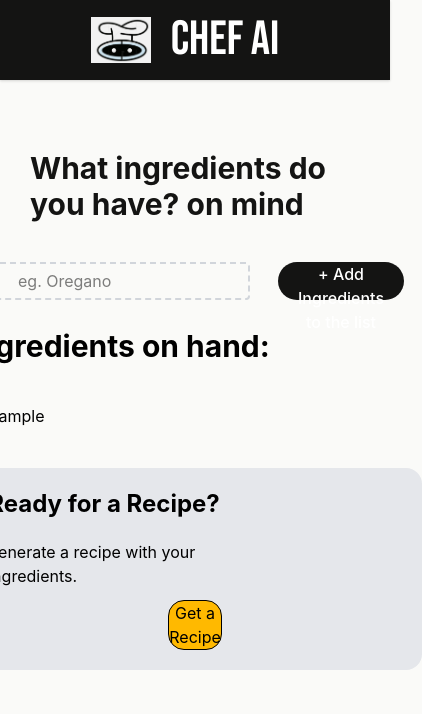
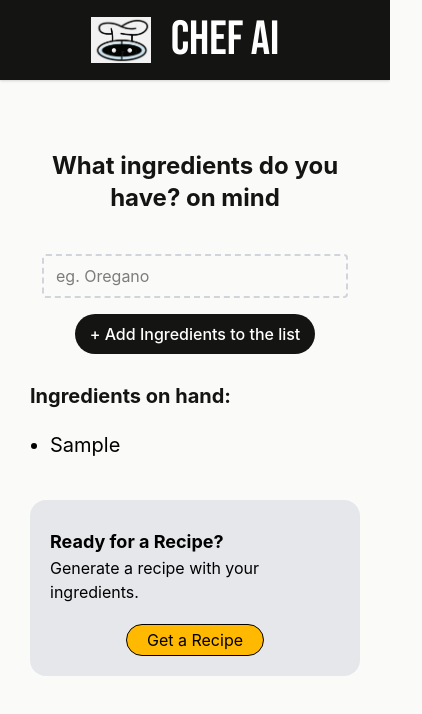
Before and after one commit to SIRAJUDEEN-I/Chef_AI, a React (Vite) app: page / in a window 390 px wide. Both pictures are taken after typing "Sample" into the empty fields and a click on the button "+ Add Ingredients to the list". Shown: the top 714 px of the page, 422 px wide, since content can reach past the window. Built offline with nearby package versions, Linux system fonts and the light colour scheme; what tailwindcss-motion would draw is missing.

Commit message:
added responsivness for mobile

```diff
--- a/src/components/BodySec/AiRecipe.jsx
+++ b/src/components/BodySec/AiRecipe.jsx
@@ -15,13 +15,13 @@ export default function AiRecipe(props) {
 
     return (
         <section>
-            <h2 className="text-3xl font-bold text-[#141413] mt-10">Your Recipe:</h2>
+            <h2 className="text-2xl px-2 pb-2 md:text-3xl font-bold text-[#141413] mt-10">Your Recipe:</h2>
             <div
                 ref={recipeRef}
-                className="recipe-content mt-5 mb-10 p-5 bg-gray-100 rounded-lg  focus:outline-none focus:ring-2 focus:ring-blue-400"
+                className="recipe-content mt-3 mb-10 p-5 bg-gray-100 rounded-lg  focus:outline-none focus:ring-2 focus:ring-blue-400"
                 tabIndex={-1}
             >
-                <h2 className="text-2xl font-bold mb-3 pl-10">Recipe Instructions</h2>
+                <h2 className="text-2xl font-bold mb-3 pl-auto">Recipe Instructions</h2>
                 <FadeContent>
                 <p className="text-lg">
                     <Markdown>{props.recipe}</Markdown>
--- a/src/components/BodySec/BodySec.jsx
+++ b/src/components/BodySec/BodySec.jsx
@@ -13,7 +13,7 @@ export default function BodySec(){
    const [recipe, setRecipe] = useState("")
 
    const ingredientsListItems = ingredients.map(ingredient => (
-        <li key={ingredient}>{ingredient}</li>
+        <li  key={ingredient}>{ingredient}</li>
     ))
 
 
@@ -34,28 +34,36 @@ export default function BodySec(){
     }
     return (
 
-        <main className="body-sec flex flex-col items-center justify-center mt-10">
-            <h1 className="text-3xl font-bold text-[#141413]">What ingredients do you have? on mind </h1>
+        <main className="body-sec flex flex-col items-center justify-center mt-10 px-4 sm:px-8 md:px-16">
+            <h1 className="text-2xl sm:text-3xl font-bold text-[#141413] text-center">What ingredients do you have? on mind </h1>
 
-            <form action={addIngredient} className="add-ingredient-form flex justify-center gap-[12px] h-[38px] mt-10">
-                <input type="text" name="ingredient" placeholder="    eg. Oregano" className="  pl-3 border-dashed border-2 border-[#D1D5DB] rounded mr-4 transition  focus:scale-110"/>
-                <button className=" bg-[#141413] font-medium text-white rounded-3xl pl-5 pr-5 transition hover:scale-105  ">+ Add Ingredients to the list</button>
+             <form action={addIngredient} className="add-ingredient-form flex flex-col sm:flex-row justify-center gap-4 h-auto sm:h-[38px] mt-10 w-full  max-w-xl">
+                <input
+                    type="text"
+                    name="ingredient"
+                    placeholder="eg. Oregano"
+                    className="pl-3 border-dashed border-2 border-[#D1D5DB] rounded transition focus:scale-110 py-2 ml-3 mr-3 sm:w-80 w-auto lg:py-5"
+                />
+                <button className="bg-[#141413] font-medium text-white rounded-3xl py-2 ml-auto mr-auto transition hover:scale-105 w-60  ">
+                    + Add Ingredients to the list
+                </button>
             </form>
 
             {ingredients.length > 0 &&
-                 <section className="motion-preset-slide-down">
-                <h2 className="text-3xl font-bold text-[#141413]} pr-30 mt-7">Ingredients on hand:</h2>
-                <ul className="mt-10 mr-70 pl-5 mb-10 list-disc">{ingredientsListItems}</ul>
+                <section className="motion-preset-slide-down w-full max-w-2xl">
+                    <h2 className="text-xl sm:text-3xl font-bold text-[#141413] mt-7">Ingredients on hand:</h2>
+                    <ul className="mt-5 pl-5 mb-10 list-disc text-[20px] md:text-2xl">{ingredientsListItems}</ul>
 
-                <div className="bg-gray-200  flex flex-col rounded-2xl pr-50">
-                    <h3 className=" mt-5 text-2xl pl-5 font-bold">Ready for a Recipe?</h3>
-                    <p className="p-5 pb-0 mb-0">generate a recipe with your ingredients.</p>
-                    <button className="border    ml-50 mt-3 p-0 m-0 mb-5 bg-amber-400 transition-transform focus:scale-90 hover:scale-110 focus:ring-2 rounded-2xl focus:bg-amber-300" onClick={getRecipe}>Get a Recipe</button>
-                </div>
-
+                    <div className="bg-gray-200 flex flex-col rounded-2xl p-5">
+                        <h3 className="mt-2 text-lg sm:text-2xl font-bold">Ready for a Recipe?</h3>
+                        <p className="mb-2">Generate a recipe with your ingredients.</p>
+                        <button className="border mt-3 bg-amber-400 transition-transform focus:scale-90 hover:scale-110 focus:ring-2 rounded-2xl focus:bg-amber-300  ml-auto  mr-auto px-5 py-[3px] md:ml-55 md:w-40 m" onClick={getRecipe}>
+                            Get a Recipe
+                        </button>
+                    </div>
                 </section>
             }
-                  {recipe &&  <AiRecipe recipe={recipe} />}
+            {recipe && <AiRecipe recipe={recipe} />}
         </main>
 
     )
```
